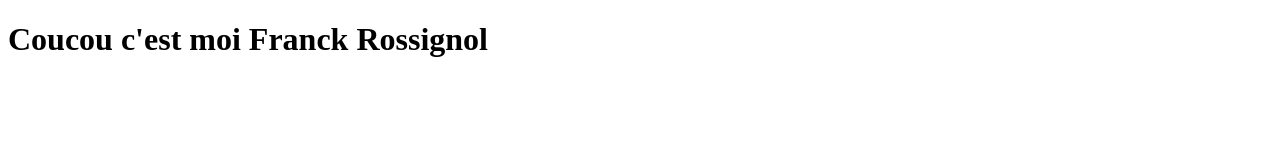
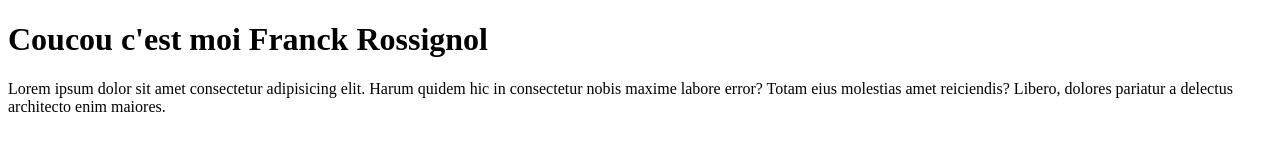
Before and after one commit to rossignol86/git_projet2_vscod, a plain HTML site: page index.html in a window 1280 px wide. Drawn offline with Linux system fonts and the light colour scheme.

Commit message:
ajout texte paragraphe

```diff
--- a/index.html
+++ b/index.html
@@ -7,5 +7,6 @@
 </head>
 <body>
     <h1>Coucou c'est moi Franck Rossignol</h1>
+    <p>Lorem ipsum dolor sit amet consectetur adipisicing elit. Harum quidem hic in consectetur nobis maxime labore error? Totam eius molestias amet reiciendis? Libero, dolores pariatur a delectus architecto enim maiores.</p>
 </body>
 </html>
```
